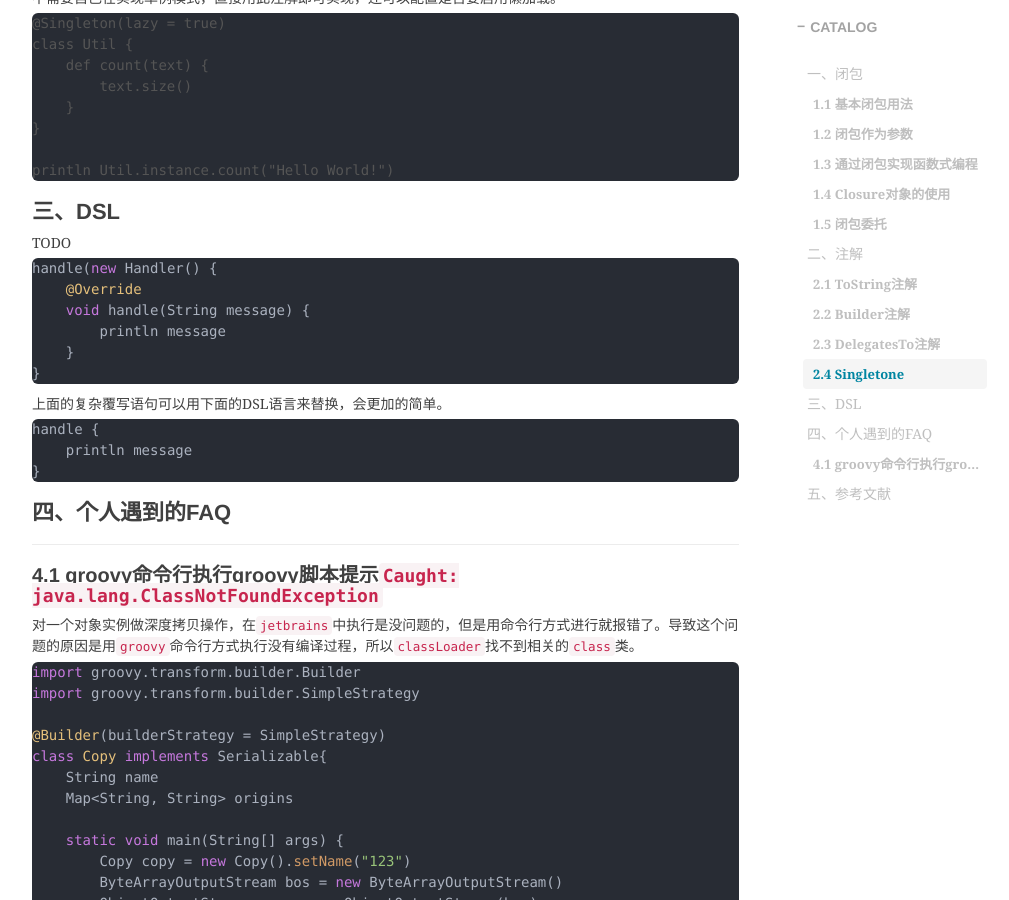
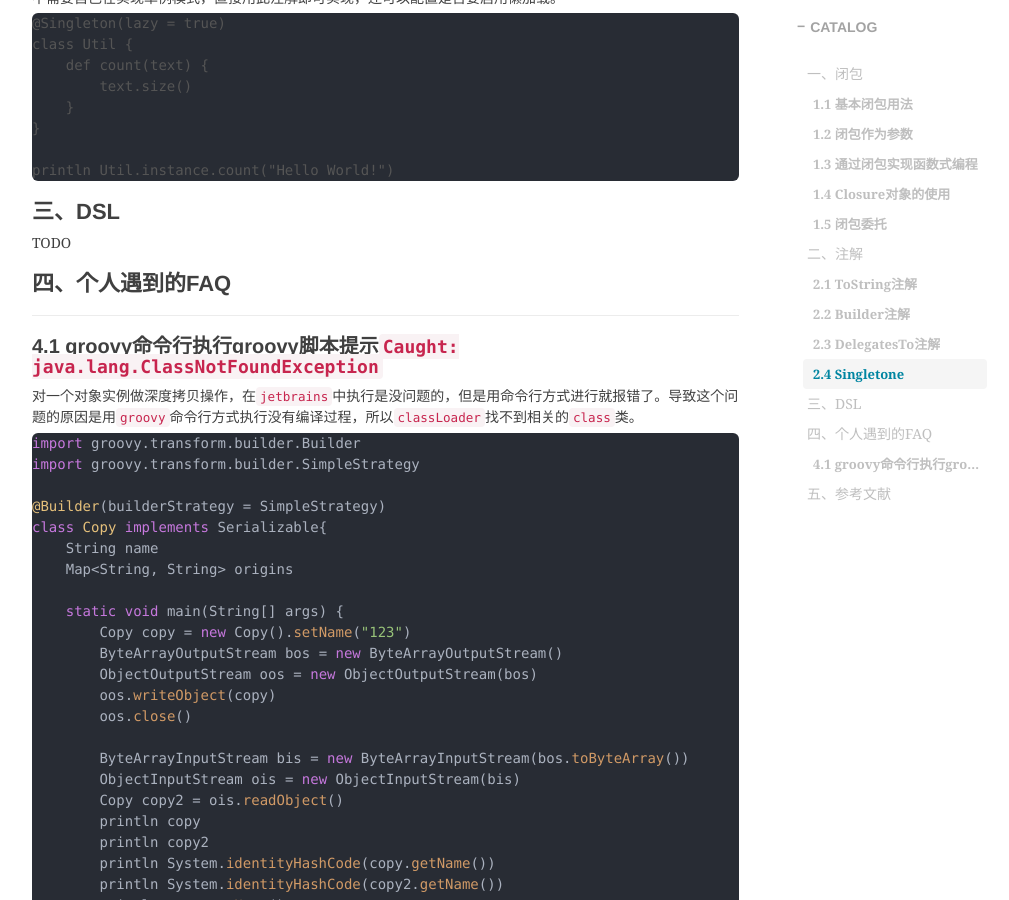
Before and after one commit to shihai1991/shihai1991.github.io, a Jekyll site: the page built from _posts/2023-03-01-groovy学习.md, in a window 1280 px wide and 900 px high, scrolled down 6255 px. Shown: the whole window, without its empty margins (233-1242 px from the left). Built offline with Jekyll 4.4.1, drawn with Linux system fonts in a browser that asks for light colours; nearby versions of some CDN libraries; comment, search, counter and statistics services are not loaded.

Commit message:
Update 2023-03-01-groovy学习.md

````diff
--- a/_posts/2023-03-01-groovy学习.md
+++ b/_posts/2023-03-01-groovy学习.md
@@ -303,21 +303,6 @@ println Util.instance.count("Hello World!")
 # 三、DSL
 TODO
 
-```groovy
-handle(new Handler() {
-    @Override
-    void handle(String message) {
-        println message
-    }
-}
-```
-上面的复杂覆写语句可以用下面的DSL语言来替换，会更加的简单。
-```groovy
-handle {
-    println message
-}
-```
-
 # 四、个人遇到的FAQ
 
 ## 4.1 groovy命令行执行groovy脚本提示`Caught: java.lang.ClassNotFoundException`
````
